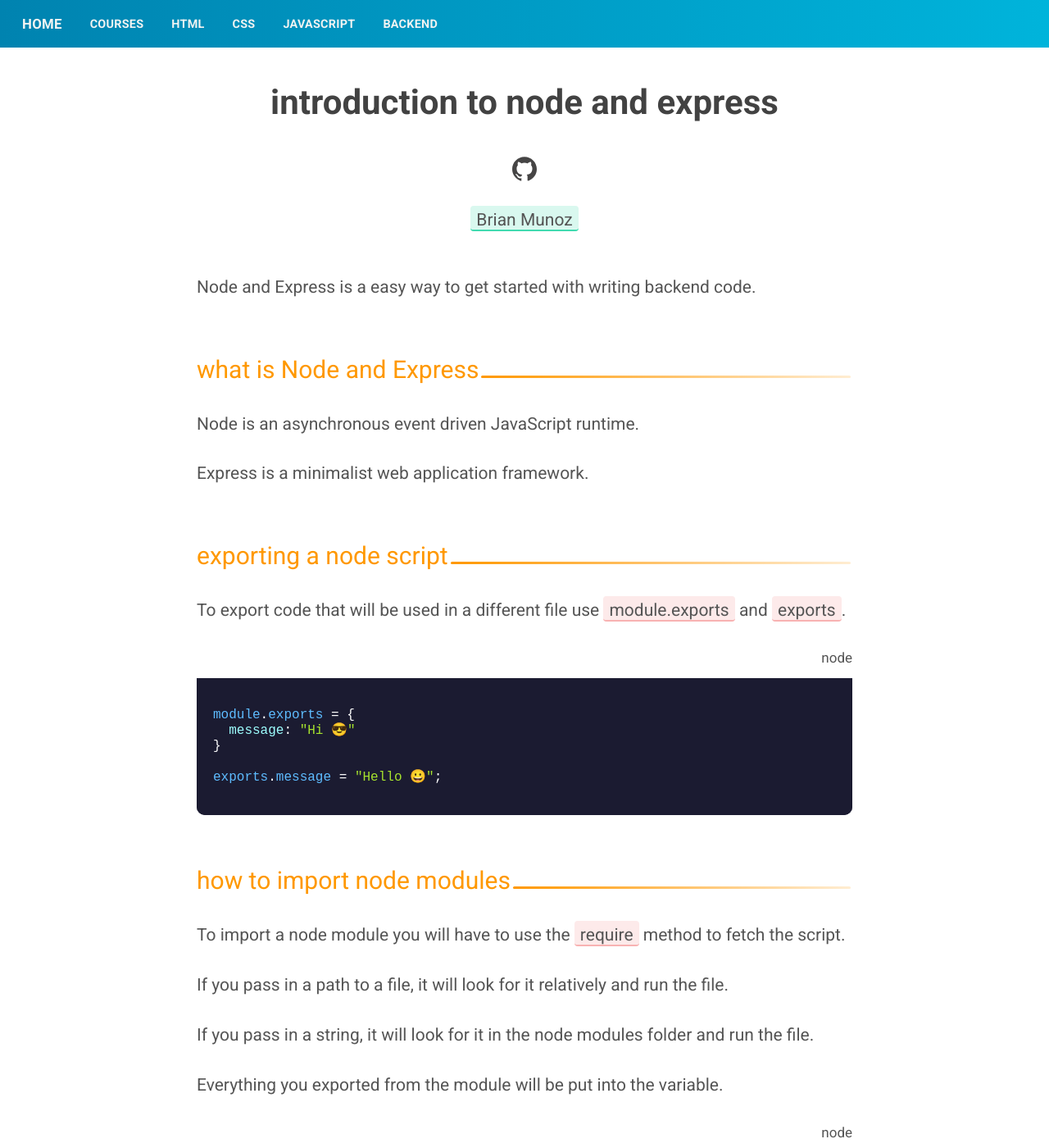
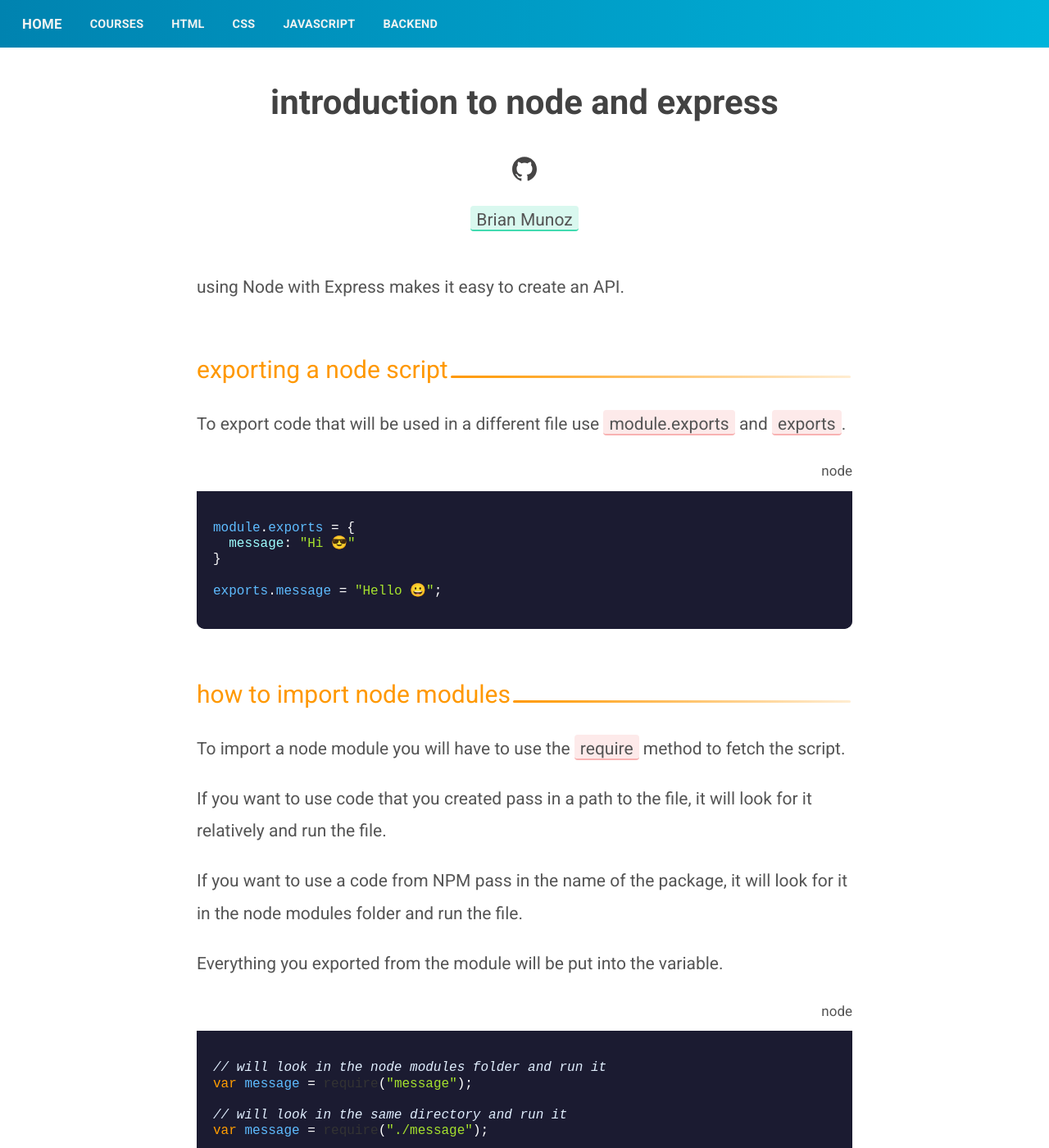
Before and after one commit to codinglead/codinglead.github.io, a Jekyll site: the page built from _posts/2020-03-19-introduction-to-node-and-express.md, in a window 1280 px wide and 1400 px high. Shown: the whole window at 82% size. Built offline with Jekyll 4.4.1, drawn with Linux system fonts in a browser that asks for light colours; comment, search, counter and statistics services are not loaded; some of the changed text lies outside the part shown.

Commit message:
update blog

```diff
--- a/_posts/2020-03-19-introduction-to-node-and-express.md
+++ b/_posts/2020-03-19-introduction-to-node-and-express.md
@@ -10,14 +10,7 @@ author: ["Brian Munoz", "https://colorlessenergy.github.io/", "https://github.co
 permalink: /backend/:title
 ---
 
-Node and Express is a easy way to get started with writing backend code.
-
-
-## what is Node and Express
-
-Node is an asynchronous event driven JavaScript runtime.
-
-Express is a minimalist web application framework.
+using Node with Express makes it easy to create an API.
 
 ## exporting a node script
 
@@ -39,9 +32,9 @@ exports.message = "Hello 😀️";
 
 To import a node module you will have to use the <span class="highlight__code">require</span> method to fetch the script.
 
-If you pass in a path to a file, it will look for it relatively and run the file.
+If you want to use code that you created pass in a path to the file, it will look for it relatively and run the file.
 
-If you pass in a string, it will look for it in the node modules folder and run the file.
+If you want to use a code from NPM pass in the name of the package, it will look for it in the node modules folder and run the file.
 
 Everything you exported from the module will be put into the variable.
 
```
Also changed, not shown: other parts of _posts/2020-03-19-introduction-to-node-and-express.md (+1 -1 lines).
